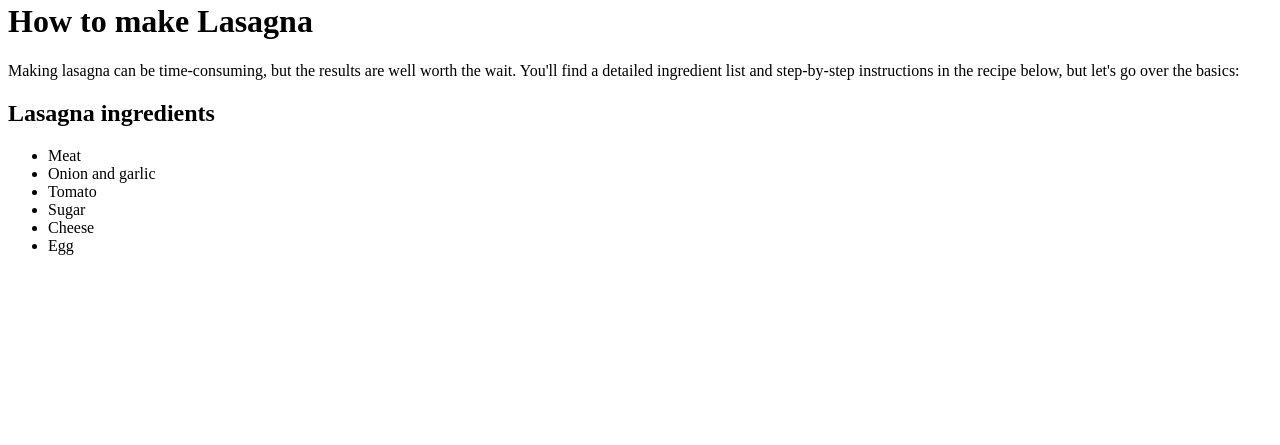
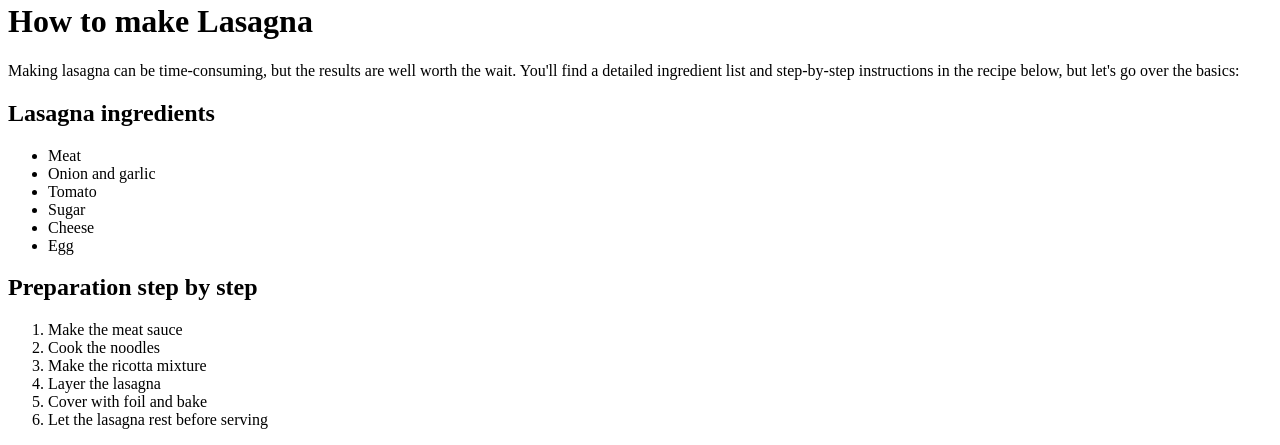
Before and after one commit to juanazzurro2/odin-recipes, a plain HTML site: page recipes/lasagna.html in a window 1280 px wide. Shown: the part 427-872 px from the top of the page. Before the commit the page ends 800 px from the top, so only its background shows below. Drawn offline with Linux system fonts and the light colour scheme.

Commit message:
added the instructions for the lasagna

```diff
--- a/recipes/lasagna.html
+++ b/recipes/lasagna.html
@@ -20,5 +20,14 @@
             <li>Cheese</li>
             <li>Egg</li>
         </ul>
+        <h2>Preparation step by step</h2>
+        <ol>
+            <li>Make the meat sauce</li>
+            <li>Cook the noodles</li>
+            <li>Make the ricotta mixture</li>
+            <li>Layer the lasagna</li>
+            <li>Cover with foil and bake</li>
+            <li>Let the lasagna rest before serving</li>
+        </ol>
 </body>
 </html>
```
